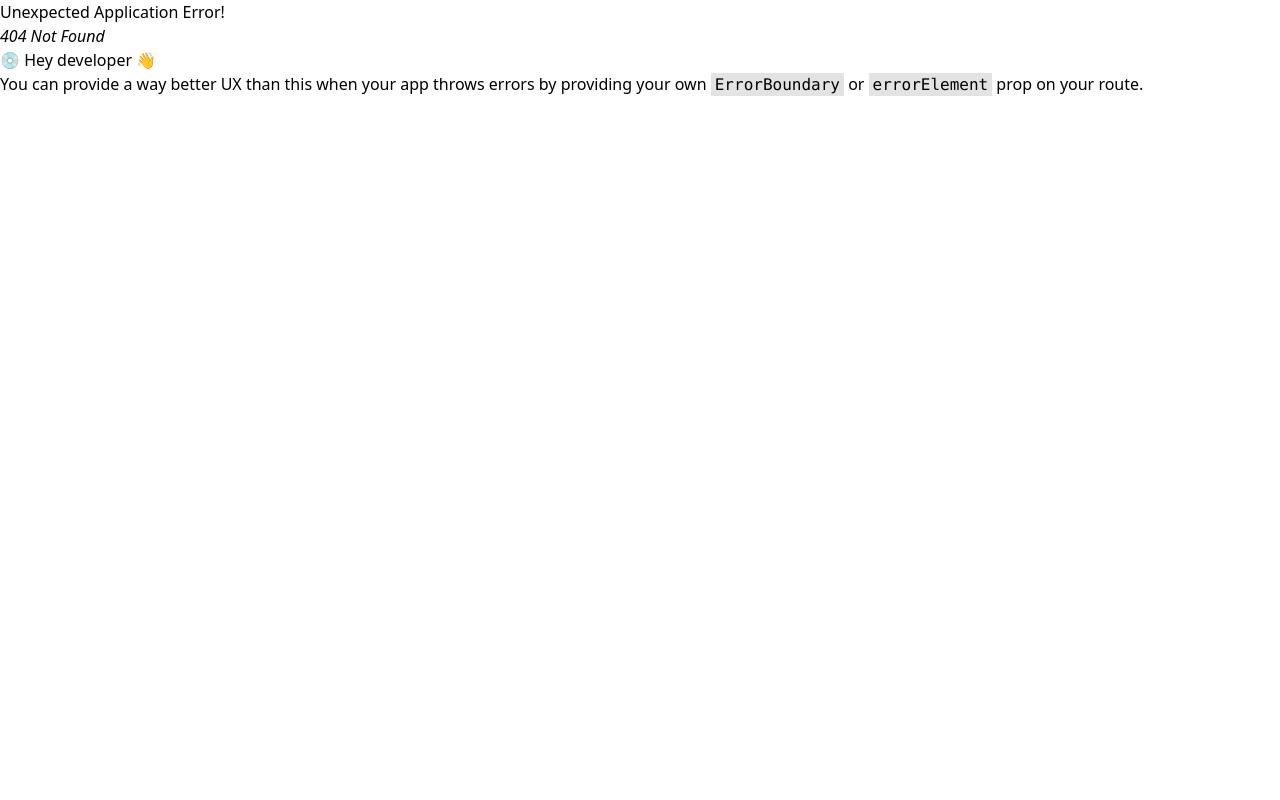
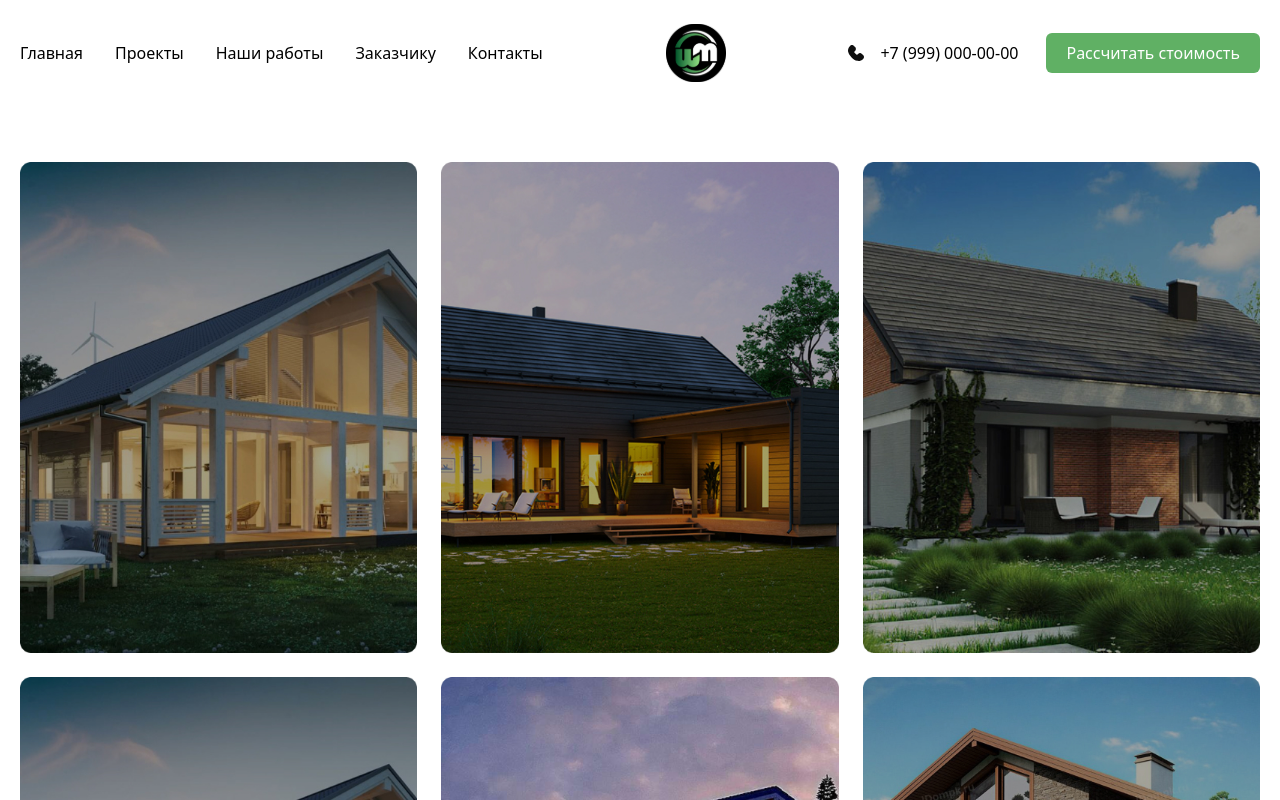
Before and after one commit to muhammadazizbek006/home, a React (Vite) app: page /galareya in a window 1280 px wide. Before the commit this address had no page. Shown: the top 800 px of the page. Built offline with nearby package versions, Linux system fonts and the light colour scheme.

Commit message:
add galareya jsx

```diff
--- a/src/App.jsx
+++ b/src/App.jsx
@@ -4,6 +4,7 @@ import MainLayout from './layouts/MainLayout'
 import Home from './pages/Home'
 import Proects from './pages/Proects'
 import ProectDetail from './components/Proects/ProectDetail'
+import Galareya from './pages/Galareya'
 const App = () => {
   const router = createBrowserRouter(
     createRoutesFromElements(
@@ -11,6 +12,7 @@ const App = () => {
         <Route index element={<Home/>}/>
         <Route path='/proects' element={<Proects/>}/>
         <Route path='/Proect/:title' element={<ProectDetail/>}/>
+        <Route path='/galareya' element={<Galareya/>}/>
       </Route>
     )
   )
--- /dev/null
+++ b/src/components/Galareya.jsx
@@ -0,0 +1,51 @@
+import React, { useRef, useState } from 'react';
+// Import Swiper React components
+import { Swiper, SwiperSlide } from 'swiper/react';
+
+// Import Swiper styles
+import 'swiper/css';
+import 'swiper/css/pagination';
+
+
+// import required modules
+import { Pagination, Autoplay } from 'swiper/modules';
+import { Proects } from '../Data'
+
+const Galareya = () => {
+  return (
+    <>
+        <section className='py-10'>
+            <div className="containerb">
+
+
+<Swiper
+        slidesPerView={3}
+        spaceBetween={30}
+        pagination={{
+          clickable: true,
+        }}
+        autoplay={{
+            delay: 2500,
+            disableOnInteraction: false,
+          }}
+        modules={[ Autoplay,Pagination]}
+        className="mySwiper"
+      >
+        {
+            Proects.map((e)=>{
+                return(
+                    <SwiperSlide key={e.id}>
+                        <img src={e.img} alt="" />
+                    </SwiperSlide>
+                )
+            })
+        }
+
+      </Swiper>
+            </div>
+        </section>
+    </>
+  )
+}
+
+export default Galareya
--- a/src/components/Header.jsx
+++ b/src/components/Header.jsx
@@ -21,7 +21,7 @@ const Header = () => {
             </li>
 
             <li>
-              <Link>Наши работы</Link>
+              <Link to='/galareya'>Наши работы</Link>
             </li>
 
             <li>
--- a/src/components/Proects/ProectDetail.jsx
+++ b/src/components/Proects/ProectDetail.jsx
@@ -6,6 +6,7 @@ import Aloqa from '../home/Aloqa'
 import razmer from '../../imgs/loyihalar/razmer.svg'
 import maydon from '../../imgs/loyihalar/maydon.svg'
 import etaj from '../../imgs/loyihalar/etaj.svg'
+import Galareya from '../../components/Galareya';
 
 const ProectDetail = () => {
     const {title} = useParams();
@@ -110,7 +111,9 @@ const ProectDetail = () => {
 
             </div>
         </section>
+        <Galareya/>
         <Aloqa/>
+
     </>
   )
 }
--- a/src/components/home/Sharx.jsx
+++ b/src/components/home/Sharx.jsx
@@ -27,13 +27,13 @@ const Sharx = () => {
         }}
 
         modules={[Autoplay, Pagination]}
-        className="mySwiper "
+        className="mySwiper sharx "
       >
         {
             sharxlar.map((e)=>{
                 return(
 
-                    <SwiperSlide className='px-28 py-12' key={e.id}>
+                    <SwiperSlide className='px-28 py-12 ' key={e.id}>
                         <div className='flex items-center mb-16'>
                             <h3 className='text-[40px] mr-4 '>{e.name}</h3>
                             <p>{e.like}</p>
--- a/src/index.css
+++ b/src/index.css
@@ -13,7 +13,7 @@
 
 
 
-.swiper {
+.sharx {
   width: 100%;
   max-width: 1177px;
   height: 575px;
--- /dev/null
+++ b/src/pages/Galareya.jsx
@@ -0,0 +1,26 @@
+import React from 'react'
+import { Proects } from '../Data'
+
+const Galareya = () => {
+  return (
+    <>
+        <section>
+            <div className="containerb">
+                <ul className='grid grid-cols-3 gap-6'>
+                    {
+                        Proects.map((e)=>{
+                            return(
+                                <li key={e.id}>
+                                    <img src={e.img} alt={e.title} />
+                                </li>
+                            )
+                        })
+                    }
+                </ul>
+            </div>
+        </section>
+    </>
+  )
+}
+
+export default Galareya
```
